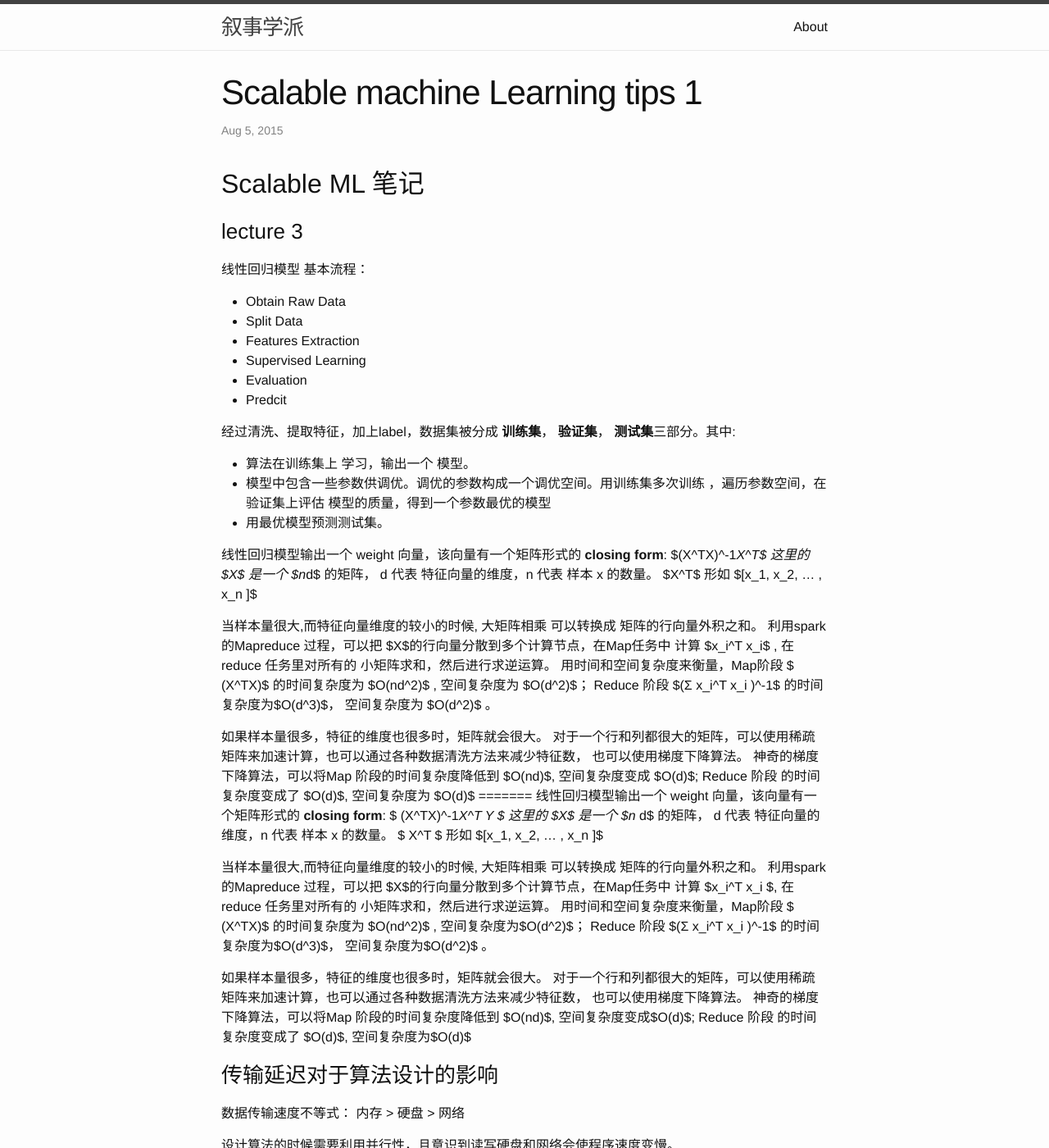
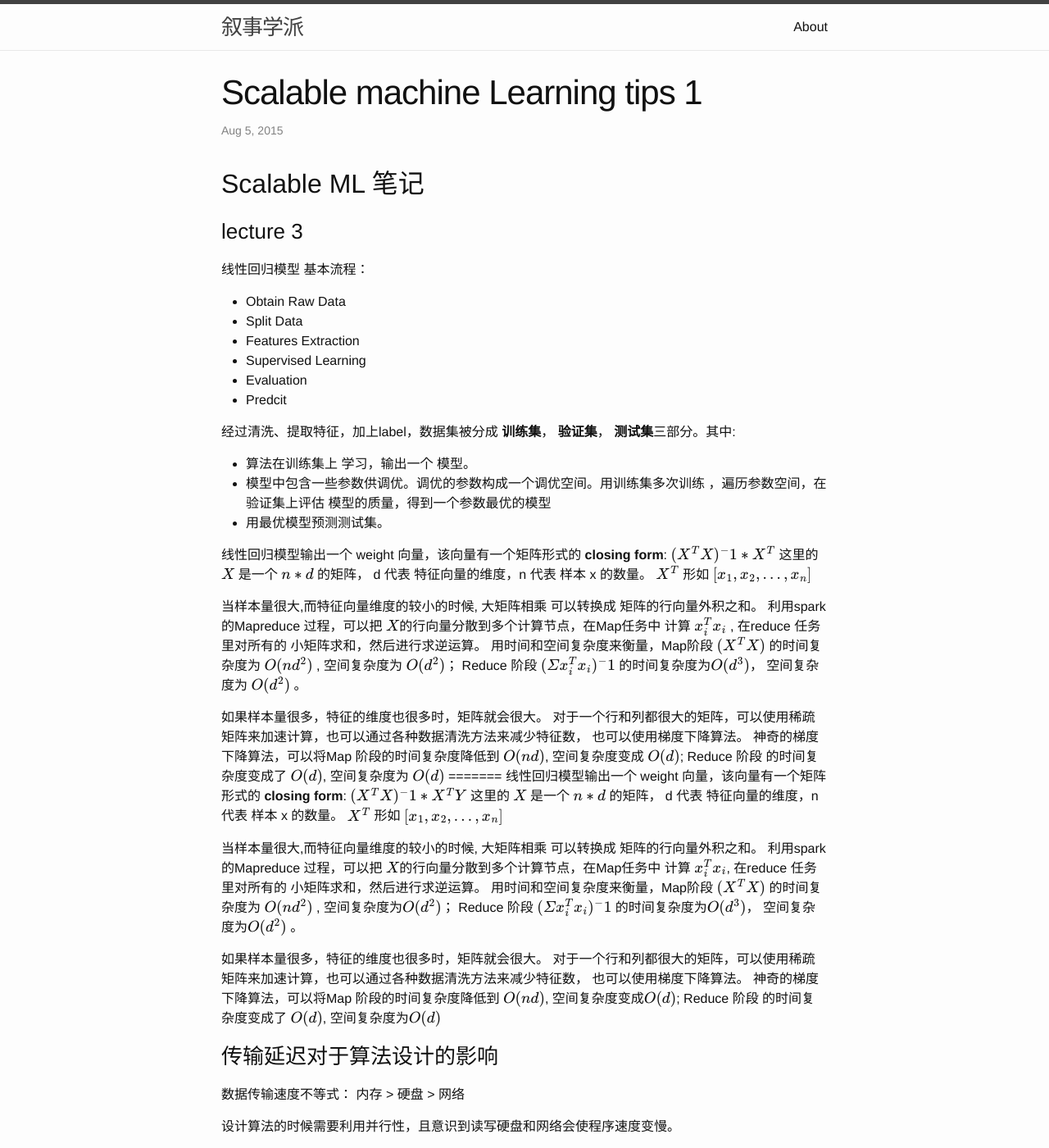
Before and after one commit to jude90/jude90.github.io, a Jekyll site: the page built from _posts/2015-8-5-SML-tips-1.markdown, in a window 1280 px wide and 1400 px high. Shown: the whole window at 82% size. Built offline with Jekyll 4.4.1, drawn with Linux system fonts in a browser that asks for light colours; Markdown is read by kramdown in place of the engine named in the settings; formulas are drawn with MathJax 3.

```diff
--- a/_config.yml
+++ b/_config.yml
@@ -5,10 +5,10 @@ description: > # this means to ignore newlines until "baseurl:"
 
 baseurl: "" # the subpath of your site, e.g. /blog/
 url: "http://jude90.github.io" # the base hostname & protocol for your site
-twitter_username: jekyllrb
+twitter_username: ""
 github_username:  jude90
 
 # Build settings
-# markdown: kramdown
-markdown: redcarpet
-highlighter: pygments
+markdown: kramdown
+# markdown: redcarpet
+# highlighter: pygments
--- a/_posts/2015-8-5-SML-tips-1.markdown
+++ b/_posts/2015-8-5-SML-tips-1.markdown
@@ -19,33 +19,33 @@ category: ml
 - 模型中包含一些参数供调优。调优的参数构成一个调优空间。用训练集多次训练 ，遍历参数空间，在验证集上评估 模型的质量，得到一个参数最优的模型
 - 用最优模型预测测试集。
 
-线性回归模型输出一个 weight 向量，该向量有一个矩阵形式的 **closing form**: $(X^TX)^-1*X^T$
-这里的 $X$ 是一个 $n*d$ 的矩阵， d 代表 特征向量的维度，n 代表 样本 x 的数量。 $X^T$ 形如 $[x_1, x_2, ... , x_n ]$
+线性回归模型输出一个 weight 向量，该向量有一个矩阵形式的 **closing form**: $$(X^TX)^-1*X^T$$
+这里的 $$X$$ 是一个 $$n*d$$ 的矩阵， d 代表 特征向量的维度，n 代表 样本 x 的数量。 $$X^T$$ 形如 $$[x_1, x_2, ... , x_n ]$$
 
 当样本量很大,而特征向量维度的较小的时候,
 大矩阵相乘 可以转换成 矩阵的行向量外积之和。
-利用spark的Mapreduce 过程，可以把 $X$的行向量分散到多个计算节点，在Map任务中 计算 $x_i^T x_i$ ,  在reduce 任务里对所有的 小矩阵求和，然后进行求逆运算。
-用时间和空间复杂度来衡量，Map阶段 $ (X^TX)$  的时间复杂度为 $O(nd^2)$ , 空间复杂度为 $O(d^2)$；
- Reduce 阶段 $(Σ x_i^T x_i )^-1$ 的时间复杂度为$O(d^3)$， 空间复杂度为 $O(d^2)$ 。
+利用spark的Mapreduce 过程，可以把 $$X$$的行向量分散到多个计算节点，在Map任务中 计算 $$x_i^T x_i$$ ,  在reduce 任务里对所有的 小矩阵求和，然后进行求逆运算。
+用时间和空间复杂度来衡量，Map阶段 $$ (X^TX)$$  的时间复杂度为 $$O(nd^2)$$ , 空间复杂度为 $$O(d^2)$$；
+ Reduce 阶段 $$(Σ x_i^T x_i )^-1$$ 的时间复杂度为$$O(d^3)$$， 空间复杂度为 $$O(d^2)$$ 。
 
 如果样本量很多，特征的维度也很多时，矩阵就会很大。
 对于一个行和列都很大的矩阵，可以使用稀疏矩阵来加速计算，也可以通过各种数据清洗方法来减少特征数， 也可以使用梯度下降算法。
-神奇的梯度下降算法，可以将Map 阶段的时间复杂度降低到 $O(nd)$, 空间复杂度变成 $O(d)$;
-Reduce 阶段 的时间复杂度变成了 $O(d)$, 空间复杂度为 $O(d)$
+神奇的梯度下降算法，可以将Map 阶段的时间复杂度降低到 $$O(nd)$$, 空间复杂度变成 $$O(d)$$;
+Reduce 阶段 的时间复杂度变成了 $$O(d)$$, 空间复杂度为 $$O(d)$$
 =======
-线性回归模型输出一个 weight 向量，该向量有一个矩阵形式的 **closing form**: $ (X^TX)^-1*X^T Y $
-这里的 $X$ 是一个 $n* d$ 的矩阵， d 代表 特征向量的维度，n 代表 样本 x 的数量。 $ X^T $ 形如 $[x_1, x_2, ... , x_n ]$
+线性回归模型输出一个 weight 向量，该向量有一个矩阵形式的 **closing form**: $$ (X^TX)^-1*X^T Y $$
+这里的 $$X$$ 是一个 $$n* d$$ 的矩阵， d 代表 特征向量的维度，n 代表 样本 x 的数量。 $$ X^T $$ 形如 $$[x_1, x_2, ... , x_n ]$$
 
 当样本量很大,而特征向量维度的较小的时候,
 大矩阵相乘 可以转换成 矩阵的行向量外积之和。
-利用spark的Mapreduce 过程，可以把 $X$的行向量分散到多个计算节点，在Map任务中 计算 $x_i^T x_i $,  在reduce 任务里对所有的 小矩阵求和，然后进行求逆运算。
-用时间和空间复杂度来衡量，Map阶段 $ (X^TX)$  的时间复杂度为 $O(nd^2)$ , 空间复杂度为$O(d^2)$；
- Reduce 阶段 $(Σ x_i^T x_i )^-1$ 的时间复杂度为$O(d^3)$， 空间复杂度为$O(d^2)$ 。
+利用spark的Mapreduce 过程，可以把 $$X$$的行向量分散到多个计算节点，在Map任务中 计算 $$x_i^T x_i $$,  在reduce 任务里对所有的 小矩阵求和，然后进行求逆运算。
+用时间和空间复杂度来衡量，Map阶段 $$ (X^TX)$$  的时间复杂度为 $$O(nd^2)$$ , 空间复杂度为$$O(d^2)$$；
+ Reduce 阶段 $$(Σ x_i^T x_i )^-1$$ 的时间复杂度为$$O(d^3)$$， 空间复杂度为$$O(d^2)$$ 。
 
 如果样本量很多，特征的维度也很多时，矩阵就会很大。
 对于一个行和列都很大的矩阵，可以使用稀疏矩阵来加速计算，也可以通过各种数据清洗方法来减少特征数， 也可以使用梯度下降算法。
-神奇的梯度下降算法，可以将Map 阶段的时间复杂度降低到 $O(nd)$, 空间复杂度变成$O(d)$;
-Reduce 阶段 的时间复杂度变成了 $O(d)$, 空间复杂度为$O(d)$
+神奇的梯度下降算法，可以将Map 阶段的时间复杂度降低到 $$O(nd)$$, 空间复杂度变成$$O(d)$$;
+Reduce 阶段 的时间复杂度变成了 $$O(d)$$, 空间复杂度为$$O(d)$$
 
 
 ### 传输延迟对于算法设计的影响
```
Also changed, not shown: _posts/2015-11-14-item-based-cf.md (added, +64 -0 lines), 2 other files.
